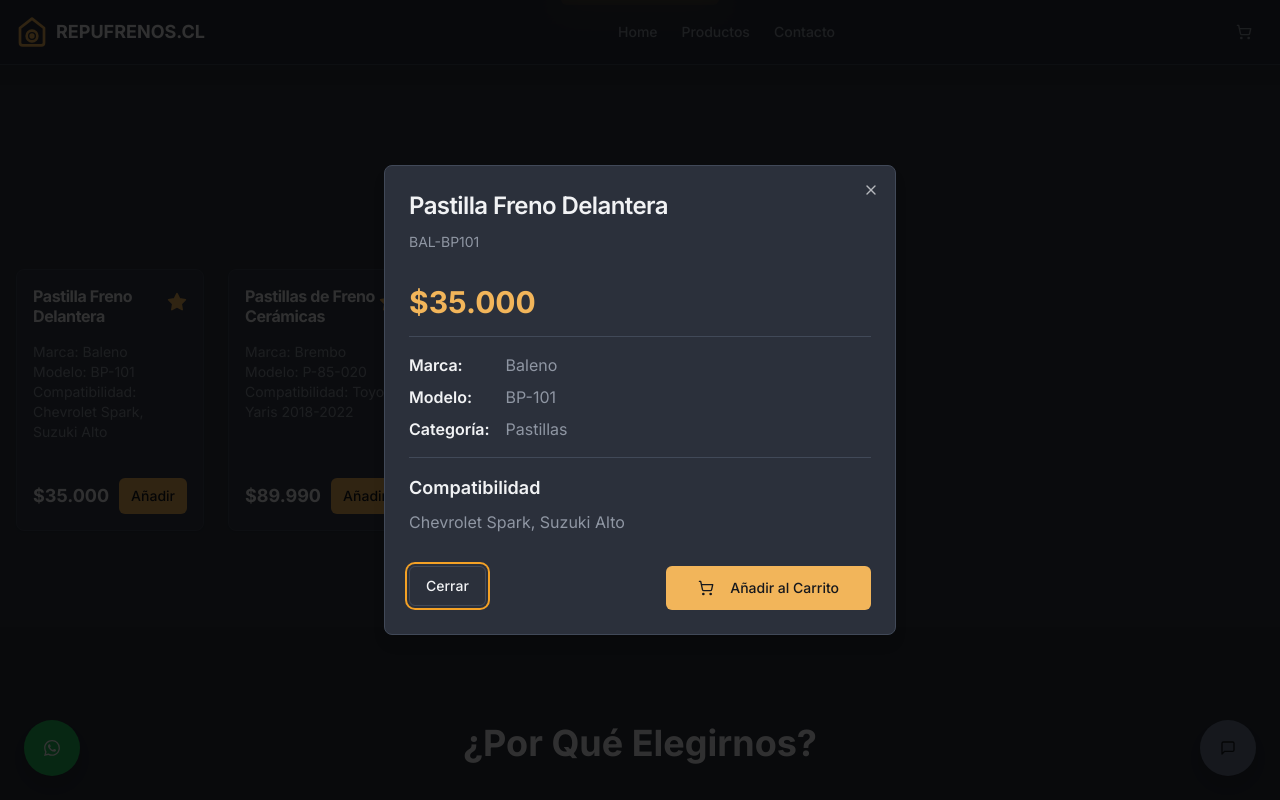
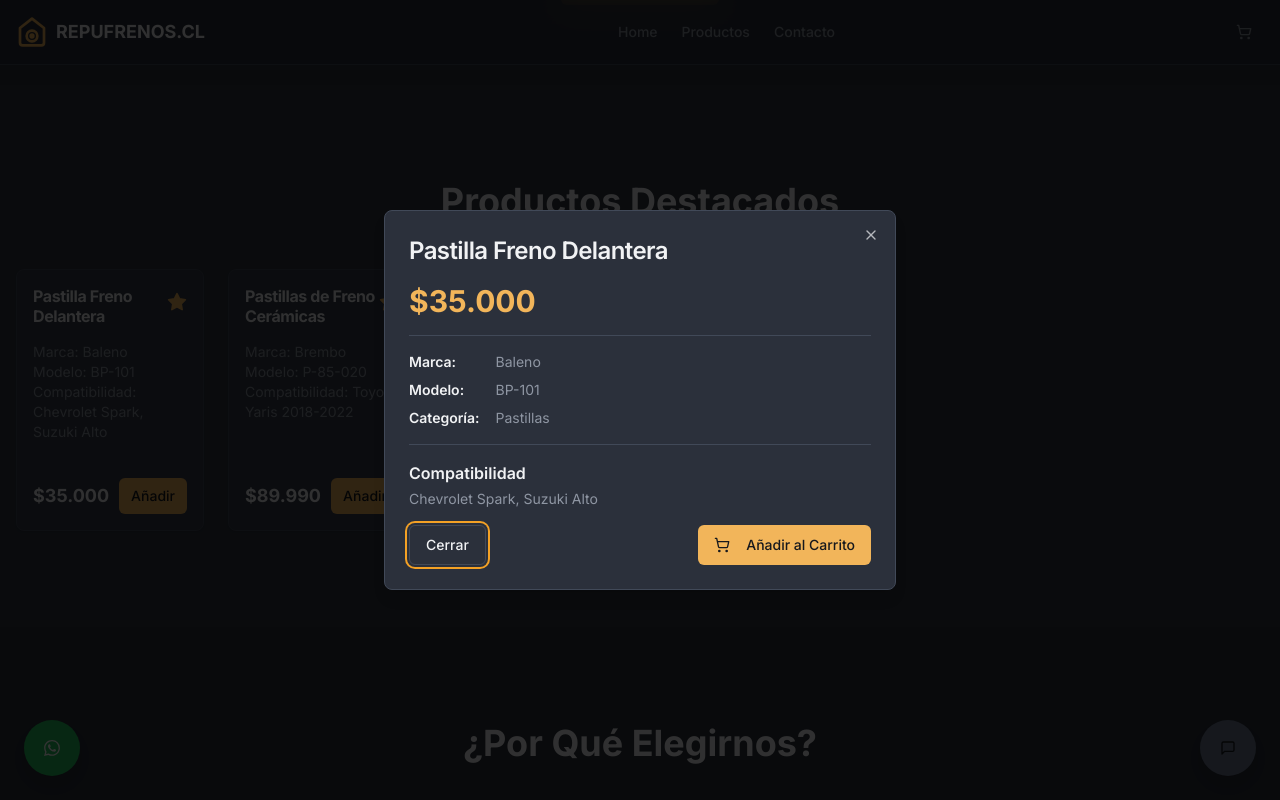
Before and after one commit to marce1404/TIENDA-FRENOS, a Next.js app: page / in a window 1280 px wide. Both pictures are taken after a click on the element 110 px from the left and 836 px from the top of the page. Shown: the part 436-1236 px from the top of the page. Built offline with nearby package versions, Linux system fonts and the light colour scheme.

Commit message:
al hacer click en un producto este es el mansaje que da muestra

```diff
--- a/src/app/page.tsx
+++ b/src/app/page.tsx
@@ -127,38 +127,33 @@ export default function HomePage() {
       {/* Diálogo de Detalle del Producto */}
       {selectedProduct && (
         <Dialog open={!!selectedProduct} onOpenChange={(isOpen) => !isOpen && setSelectedProduct(null)}>
-          <DialogContent className="sm:max-w-lg p-0">
-            <DialogHeader className="p-6 pb-0 text-left">
+          <DialogContent className="sm:max-w-lg">
+            <DialogHeader>
               <DialogTitle className="text-2xl">{selectedProduct.name}</DialogTitle>
-              <p className="text-sm text-muted-foreground pt-1">{selectedProduct.code}</p>
             </DialogHeader>
-            <div className="py-4 px-6">
-              <div className="flex flex-col gap-4">
-                <p className="text-3xl font-bold text-primary">{formatPrice(selectedProduct.price)}</p>
-                <Separator />
-                <div className="space-y-4 text-muted-foreground">
-                  <div className="grid grid-cols-[auto,1fr] gap-x-4 gap-y-2">
-                    <span className="font-semibold text-foreground">Marca:</span>
-                    <span>{selectedProduct.brand}</span>
+            <div className="space-y-4">
+              <p className="text-3xl font-bold text-primary">{formatPrice(selectedProduct.price)}</p>
+              <Separator />
+              <div className="grid grid-cols-[auto,1fr] gap-x-4 gap-y-2 text-sm">
+                <span className="font-semibold text-foreground">Marca:</span>
+                <span className="text-muted-foreground">{selectedProduct.brand}</span>
 
-                    <span className="font-semibold text-foreground">Modelo:</span>
-                    <span>{selectedProduct.model}</span>
+                <span className="font-semibold text-foreground">Modelo:</span>
+                <span className="text-muted-foreground">{selectedProduct.model}</span>
 
-                    <span className="font-semibold text-foreground">Categoría:</span>
-                    <span>{selectedProduct.category}</span>
-                  </div>
-                </div>
-                <Separator />
-                <div className="space-y-2">
-                  <h2 className="text-lg font-semibold text-foreground">Compatibilidad</h2>
-                  <p className="text-muted-foreground">{selectedProduct.compatibility}</p>
-                </div>
+                <span className="font-semibold text-foreground">Categoría:</span>
+                <span className="text-muted-foreground">{selectedProduct.category}</span>
+              </div>
+              <Separator />
+              <div className="space-y-1">
+                <h3 className="font-semibold text-foreground">Compatibilidad</h3>
+                <p className="text-sm text-muted-foreground">{selectedProduct.compatibility}</p>
               </div>
             </div>
-            <DialogFooter className="sm:justify-between gap-2 sm:gap-0 p-6 pt-0">
+            <DialogFooter className="sm:justify-between gap-2">
                 <Button type="button" variant="outline" onClick={() => setSelectedProduct(null)}>Cerrar</Button>
-                <Button type="button" size="lg" onClick={() => handleAddToCartClick(selectedProduct)}>
-                    <ShoppingCart className="mr-2 h-5 w-5" />
+                <Button type="button" onClick={() => handleAddToCartClick(selectedProduct)}>
+                    <ShoppingCart className="mr-2 h-4 w-4" />
                     Añadir al Carrito
                 </Button>
             </DialogFooter>
```
